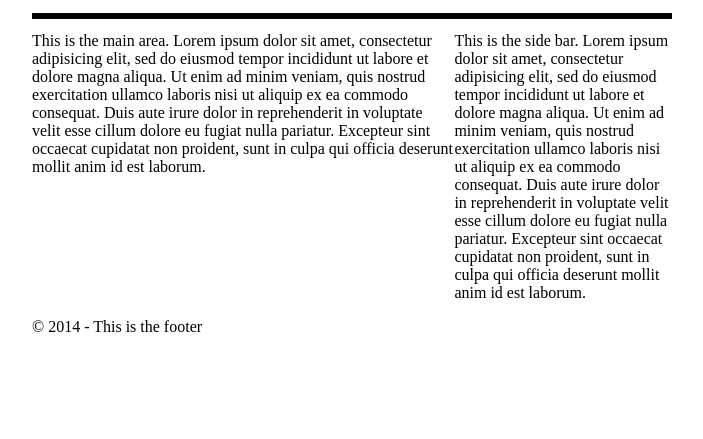
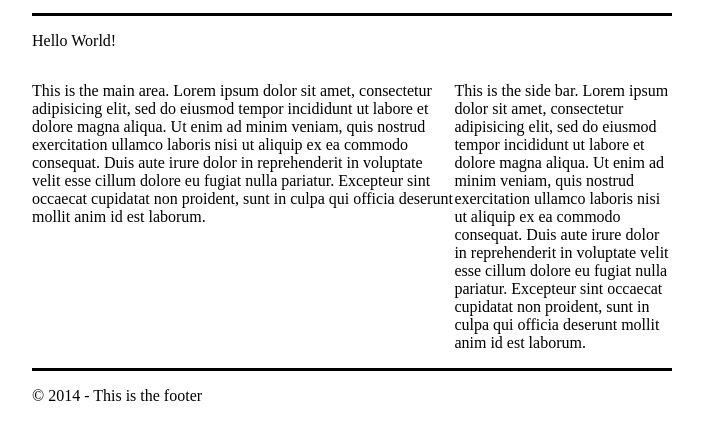
Before and after one commit to holajason/HTML, a plain HTML site: page pageLayout.html in a window 1280 px wide. Shown: the part 101-540 px from the top of the page, without its empty margins (288-991 px from the left). Drawn offline with Linux system fonts and the light colour scheme.

Commit message:
Update pageLayout.html

```diff
--- a/pageLayout.html
+++ b/pageLayout.html
@@ -14,8 +14,8 @@
                 <p> Website solgan included here.</p>
             </header>
 
-            <div class="content-area">
-
+            <div class="content-area group" >
+                    <p> Hello World!</p>
                   <div class ="main-area">
                       <p>This is the main area. Lorem ipsum dolor sit amet, consectetur adipisicing elit, sed do eiusmod tempor incididunt ut labore et dolore magna aliqua. Ut enim ad minim veniam, quis nostrud exercitation ullamco laboris nisi ut aliquip ex ea commodo consequat. Duis aute irure dolor in reprehenderit in voluptate velit esse cillum dolore eu fugiat nulla pariatur. Excepteur sint occaecat cupidatat non proident, sunt in culpa qui officia deserunt mollit anim id est laborum.</p>
                 </div>
@@ -23,6 +23,7 @@
                 <aside class = "sidebar">
                     <p>This is the side bar. Lorem ipsum dolor sit amet, consectetur adipisicing elit, sed do eiusmod tempor incididunt ut labore et dolore magna aliqua. Ut enim ad minim veniam, quis nostrud exercitation ullamco laboris nisi ut aliquip ex ea commodo consequat. Duis aute irure dolor in reprehenderit in voluptate velit esse cillum dolore eu fugiat nulla pariatur. Excepteur sint occaecat cupidatat non proident, sunt in culpa qui officia deserunt mollit anim id est laborum. </p>
                 </aside>
+
             </div>
 
             <footer>
```
